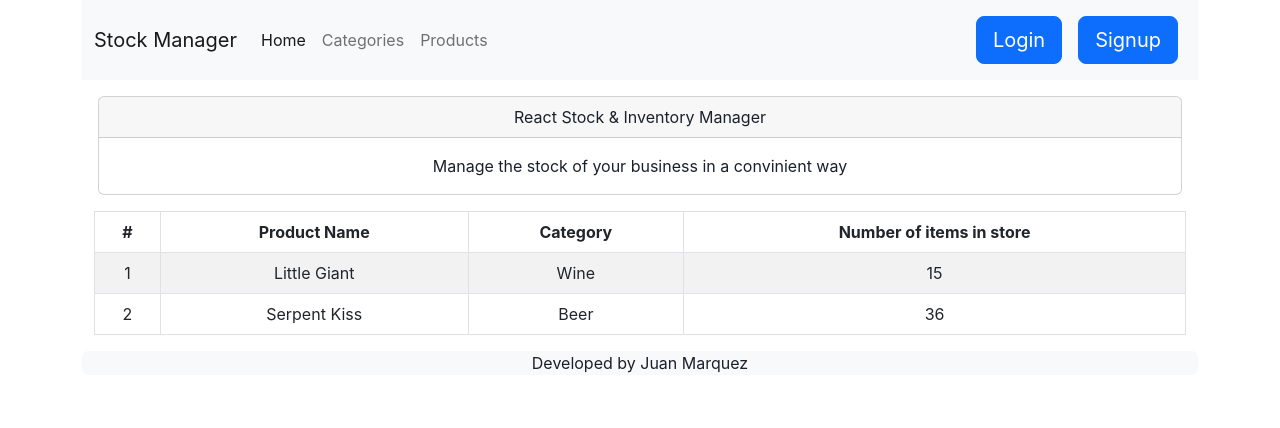
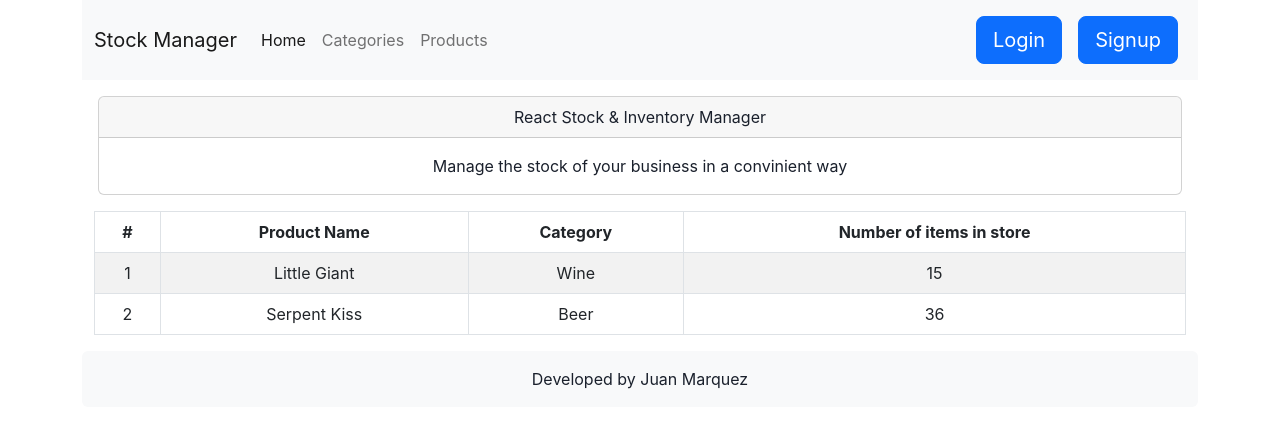
Before and after one commit to juanmarquez4/stock-manager, a React (Create React App) app in the folder client/: page / in a window 1280 px wide. Shown: the top 428 px of the page. Built offline with nearby package versions, Linux system fonts and the light colour scheme.

Commit message:
Updated client/src/components/Footer/index.js

```diff
--- a/client/src/components/Footer/index.js
+++ b/client/src/components/Footer/index.js
@@ -6,7 +6,7 @@ import Container from 'react-bootstrap/Container';
 function Footer() {
     return (
     <Container>
-        <Card bg="light" className="border-0">
+        <Card bg="light" className="border-0 p-3" >
             <Card.Link href="https://github.com/juanmarquez4">Developed by Juan Marquez</Card.Link>
         </Card>
     </Container>
--- a/client/src/pages/Home.js
+++ b/client/src/pages/Home.js
@@ -1,16 +1,18 @@
 import React from 'react';
+// import { useMutation, useQuery } from "@apollo/client";
 
-// import { useQuery } from '@apollo/client'
 
 // import { QUERY_PROFILES } from '../utils/queries';
 
 import Container from 'react-bootstrap/Container';
 import Card from 'react-bootstrap/Card';
 import Table from 'react-bootstrap/Table';
+// import { QUERY_PRODUCTS } from '../utils/queries';
 
 // complete this ...
 const Home = () => {
-    // const { loading, data } = useQuery(QUERY_PROFILES);
+
+    // const { loading, data } = useQuery(QUERY_PRODUCTS);
     // const profiles = data?.profiles || [];
 
     return (
--- a/client/src/utils/queries.js
+++ b/client/src/utils/queries.js
@@ -28,10 +28,15 @@ export const QUERY_CATEGORIES = gql`
 `;
 
 export const QUERY_PRODUCTS = gql`
-  query allProducts {
-    products {
-      _id
+query Products {
+  products {
+    _id
+    name
+    description
+    quantity
+    category {
       name
     }
   }
+}
 `
```
